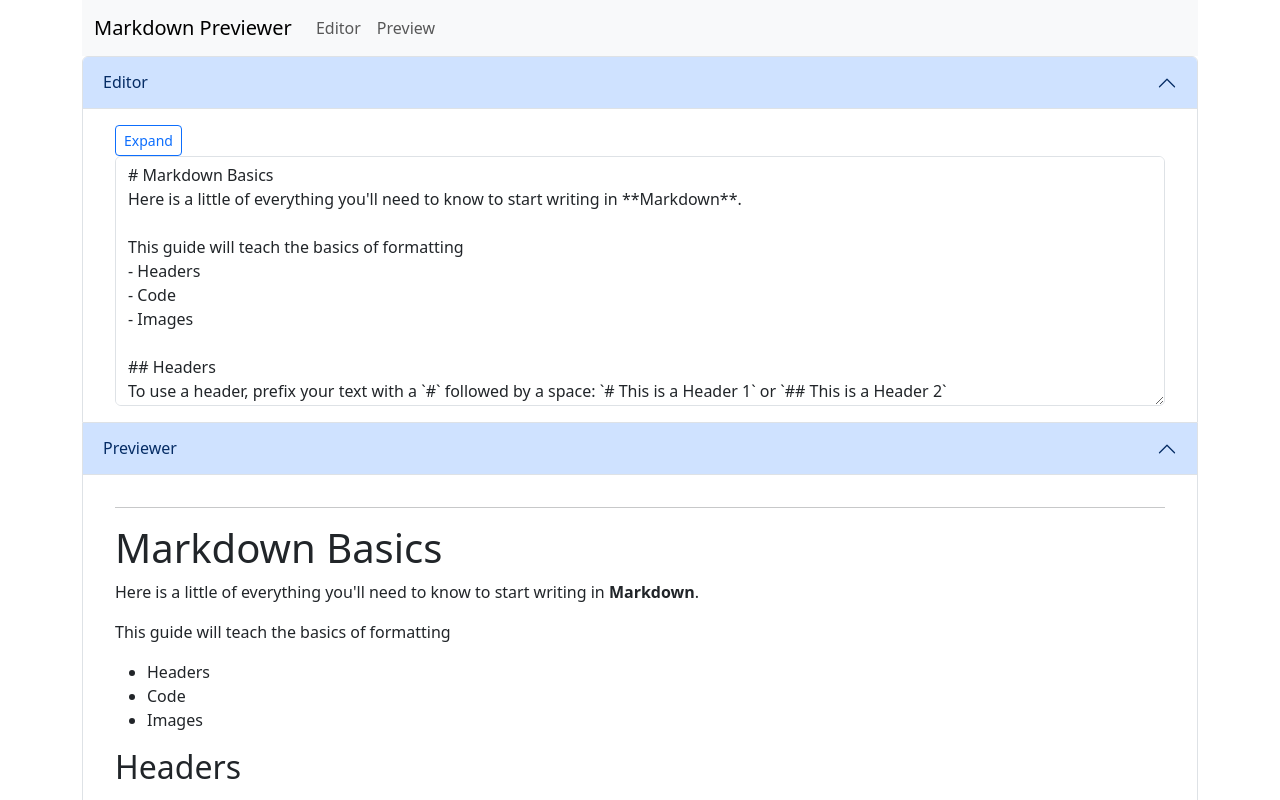
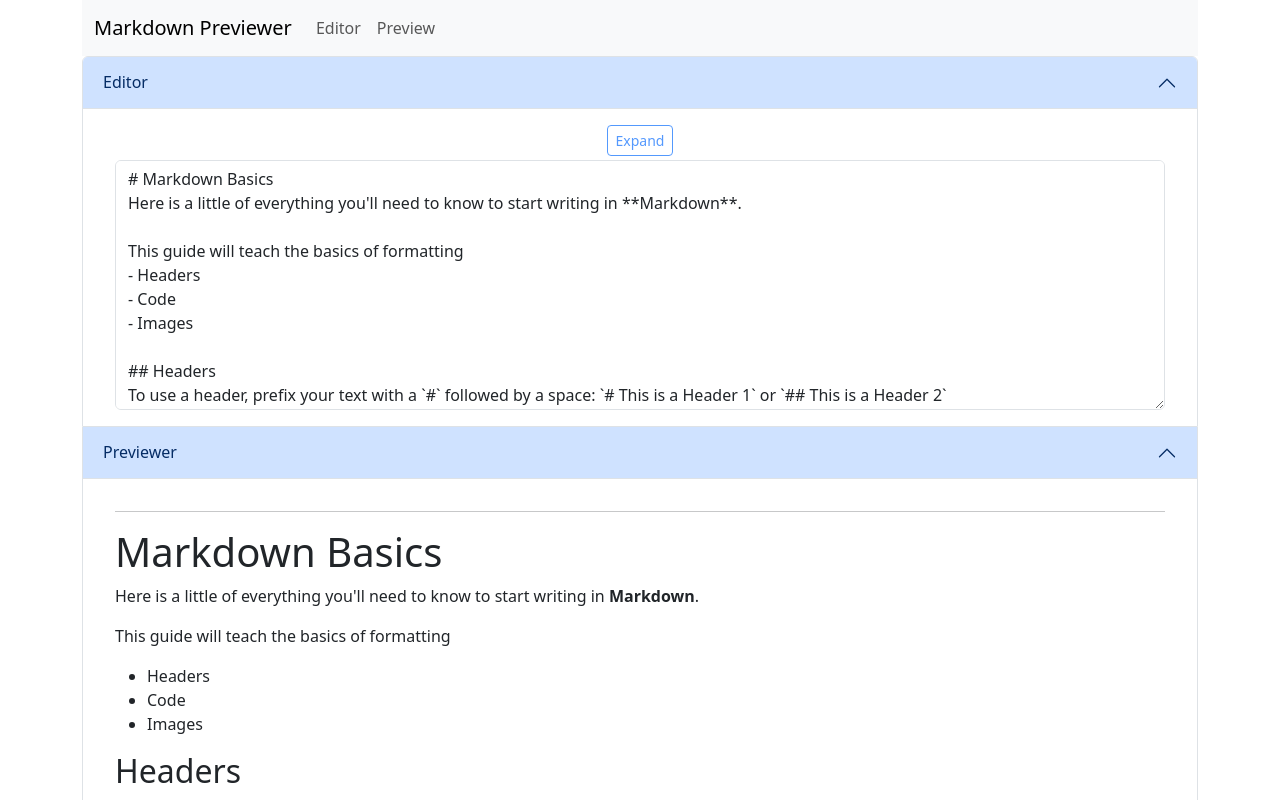
Before and after one commit to n-s-harvey/markdown-previewer, a React (Create React App) app: page / in a window 1280 px wide. Shown: the top 800 px of the page. Built offline with nearby package versions, Linux system fonts and the light colour scheme.

Commit message:
Expand/collapse button repositioned, expanded editor height adjusted

```diff
--- a/src/app.scss
+++ b/src/app.scss
@@ -4,10 +4,21 @@
 
   textarea {
     min-height: 250px;
+    transition: all 0.3s ease-in-out;
   }
 
   .expanded {
-    min-height: 80vh;
+    min-height: 75vh;
+  }
+
+  #expand-button {
+    opacity: 0.7;
+    transition: opacity 0.2s ease-in-out;
+    display: block;
+  }
+
+  #expand-button:hover {
+    opacity: 1;
   }
 
 }
--- a/src/features/editor.js
+++ b/src/features/editor.js
@@ -19,7 +19,7 @@ export default function Editor() {
   return (
     <Container id='editor'>
       {/*TODO: update to maximize editor*/}
-      <Button variant="outline-primary" size="sm"
+      <Button variant="outline-primary" size="sm" id='expand-button' className='mx-auto mb-1'
         onClick={handleExpandedChange}>
         {isExpanded ? 'Collapse' : 'Expand'}
       </Button>
```
